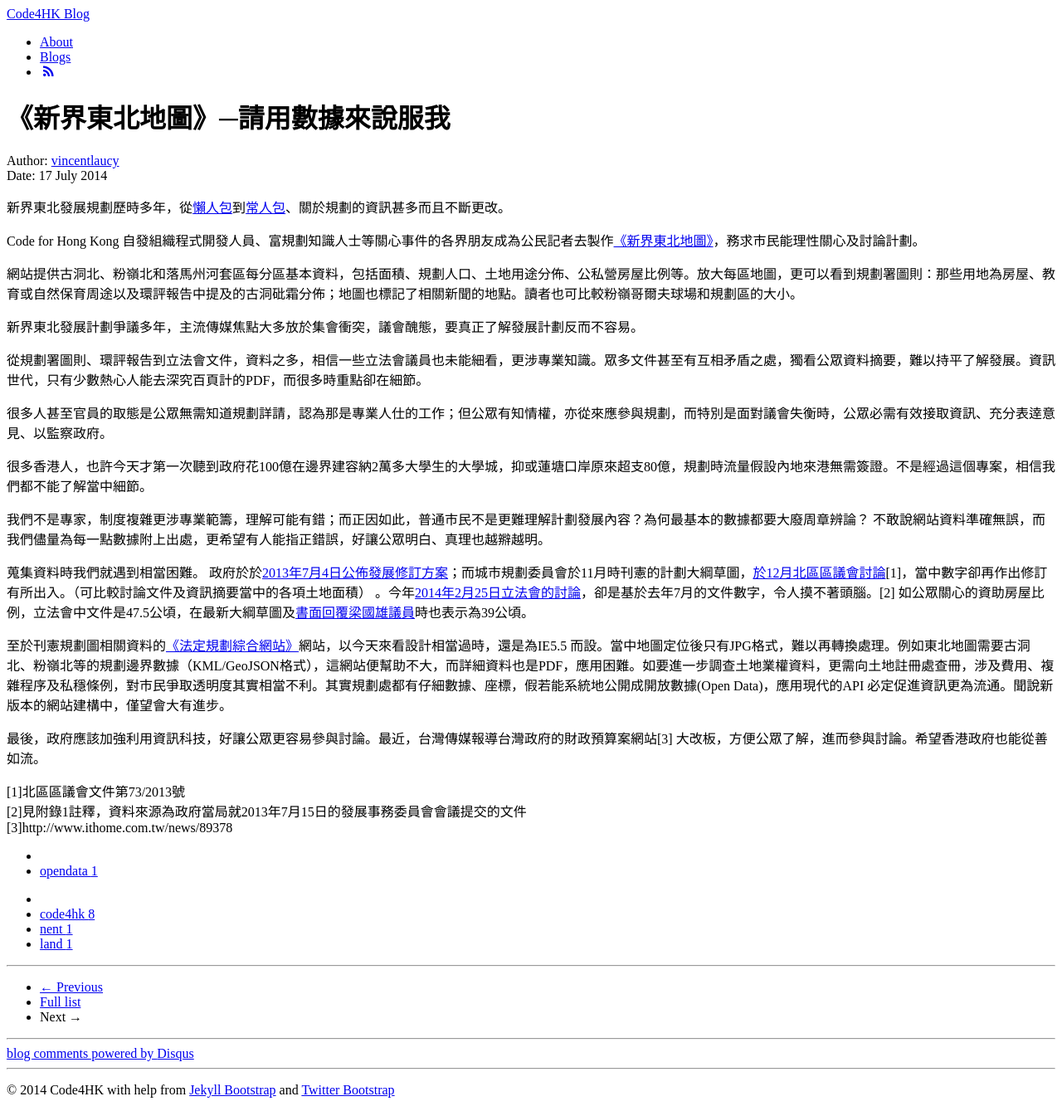
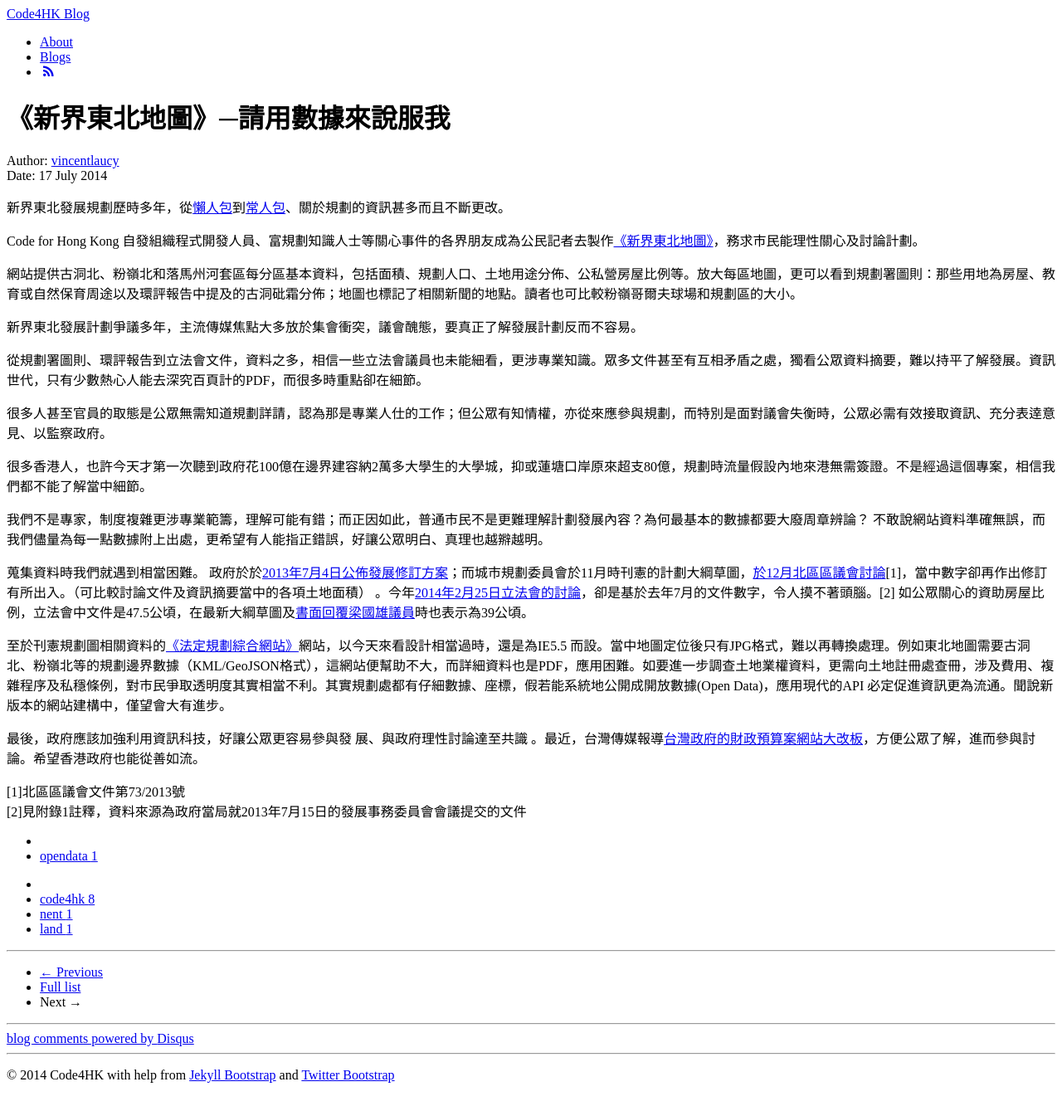
Before and after one commit to code4hk/code4hk.github.io, a Jekyll site: the page built from _posts/2014-07-17-northeastmap.md, in a window 1280 px wide. Shown: the whole page at 83% size. Built offline with Jekyll 4.4.1, drawn with Linux system fonts in a browser that asks for light colours; Markdown is read by kramdown in place of the engine named in the settings; comment, search, counter and statistics services are not loaded.

Commit message:
Update 2014-07-17-northeastmap.md

```diff
--- a/_posts/2014-07-17-northeastmap.md
+++ b/_posts/2014-07-17-northeastmap.md
@@ -29,9 +29,7 @@ Code for Hong Kong 自發組織程式開發人員、富規劃知識人士等關
 
 至於刊憲規劃圖相關資料的[《法定規劃綜合網站》](http://www.ozp.tpb.gov.hk/default.aspx)網站，以今天來看設計相當過時，還是為IE5.5 而設。當中地圖定位後只有JPG格式，難以再轉換處理。例如東北地圖需要古洞北、粉嶺北等的規劃邊界數據（KML/GeoJSON格式），這網站便幫助不大，而詳細資料也是PDF，應用困難。如要進一步調查土地業權資料，更需向土地註冊處查冊，涉及費用、複雜程序及私穩條例，對市民爭取透明度其實相當不利。其實規劃處都有仔細數據、座標，假若能系統地公開成開放數據(Open Data)，應用現代的API 必定促進資訊更為流通。聞說新版本的網站建構中，僅望會大有進步。
 
-最後，政府應該加強利用資訊科技，好讓公眾更容易參與討論。最近，台灣傳媒報導台灣政府的財政預算案網站[3]
-大改板，方便公眾了解，進而參與討論。希望香港政府也能從善如流。
+最後，政府應該加強利用資訊科技，好讓公眾更容易參與發 展、與政府理性討論達至共識 。最近，台灣傳媒報導[台灣政府的財政預算案網站大改板](http://www.ithome.com.tw/news/89378)，方便公眾了解，進而參與討論。希望香港政府也能從善如流。
 
 [1]北區區議會文件第73/2013號
 [2]見附錄1註釋，資料來源為政府當局就2013年7月15日的發展事務委員會會議提交的文件
-[3]http://www.ithome.com.tw/news/89378
```
